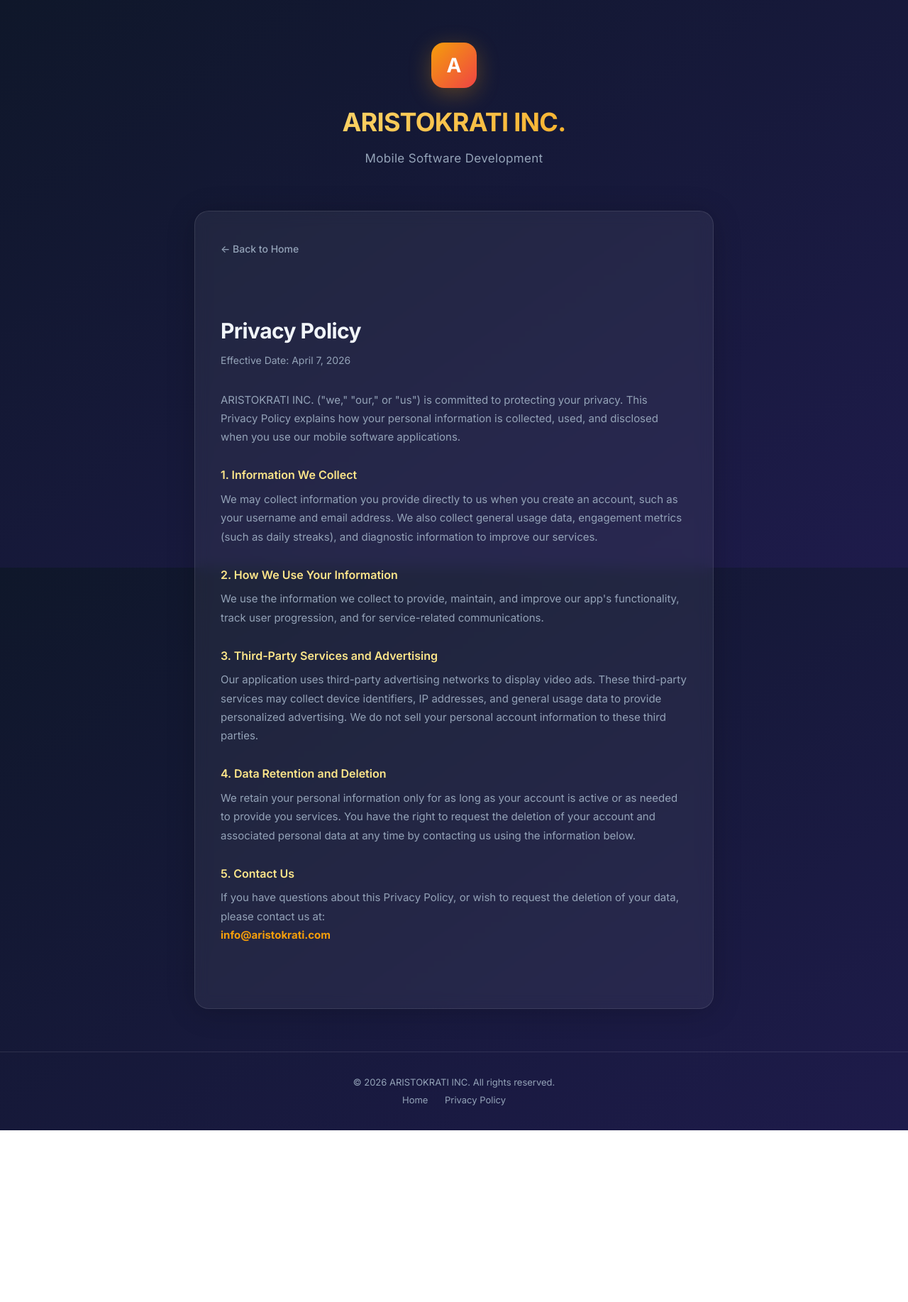
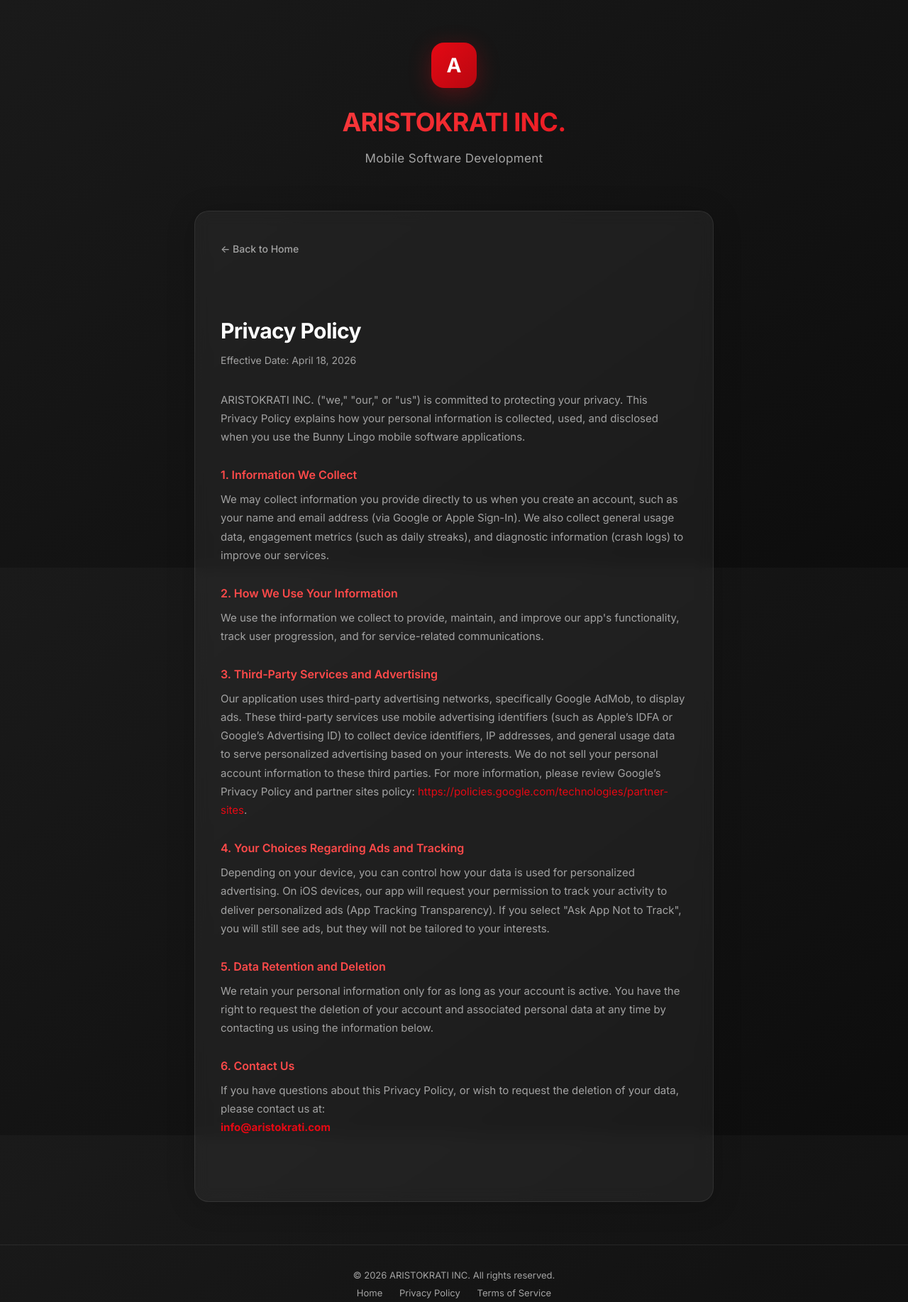
Before and after one commit to kalelimmehmet/kalelimmehmet.github.io, a plain HTML site: page privacy.html in a window 1280 px wide. Shown: the whole page at 71% size. Before the commit the page ends 1593 px from the top, so only its background shows below. Drawn offline with Linux system fonts and the light colour scheme.

Commit message:
Add Terms of Service, update Privacy Policy, and apply dark grey/red modern style

```diff
--- a/privacy.html
+++ b/privacy.html
@@ -24,23 +24,26 @@
 
                 <section class="privacy-page">
                     <h1>Privacy Policy</h1>
-                    <p class="effective-date">Effective Date: April 7, 2026</p>
+                    <p class="effective-date">Effective Date: April 18, 2026</p>
 
-                    <p>ARISTOKRATI INC. ("we," "our," or "us") is committed to protecting your privacy. This Privacy Policy explains how your personal information is collected, used, and disclosed when you use our mobile software applications.</p>
+                    <p>ARISTOKRATI INC. ("we," "our," or "us") is committed to protecting your privacy. This Privacy Policy explains how your personal information is collected, used, and disclosed when you use the Bunny Lingo mobile software applications.</p>
 
                     <h3>1. Information We Collect</h3>
-                    <p>We may collect information you provide directly to us when you create an account, such as your username and email address. We also collect general usage data, engagement metrics (such as daily streaks), and diagnostic information to improve our services.</p>
+                    <p>We may collect information you provide directly to us when you create an account, such as your name and email address (via Google or Apple Sign-In). We also collect general usage data, engagement metrics (such as daily streaks), and diagnostic information (crash logs) to improve our services.</p>
 
                     <h3>2. How We Use Your Information</h3>
                     <p>We use the information we collect to provide, maintain, and improve our app's functionality, track user progression, and for service-related communications.</p>
 
                     <h3>3. Third-Party Services and Advertising</h3>
-                    <p>Our application uses third-party advertising networks to display video ads. These third-party services may collect device identifiers, IP addresses, and general usage data to provide personalized advertising. We do not sell your personal account information to these third parties.</p>
+                    <p>Our application uses third-party advertising networks, specifically Google AdMob, to display ads. These third-party services use mobile advertising identifiers (such as Apple’s IDFA or Google’s Advertising ID) to collect device identifiers, IP addresses, and general usage data to serve personalized advertising based on your interests. We do not sell your personal account information to these third parties. For more information, please review Google’s Privacy Policy and partner sites policy: <a href="https://policies.google.com/technologies/partner-sites" target="_blank">https://policies.google.com/technologies/partner-sites</a>.</p>
 
-                    <h3>4. Data Retention and Deletion</h3>
-                    <p>We retain your personal information only for as long as your account is active or as needed to provide you services. You have the right to request the deletion of your account and associated personal data at any time by contacting us using the information below.</p>
+                    <h3>4. Your Choices Regarding Ads and Tracking</h3>
+                    <p>Depending on your device, you can control how your data is used for personalized advertising. On iOS devices, our app will request your permission to track your activity to deliver personalized ads (App Tracking Transparency). If you select "Ask App Not to Track", you will still see ads, but they will not be tailored to your interests.</p>
 
-                    <h3>5. Contact Us</h3>
+                    <h3>5. Data Retention and Deletion</h3>
+                    <p>We retain your personal information only for as long as your account is active. You have the right to request the deletion of your account and associated personal data at any time by contacting us using the information below.</p>
+
+                    <h3>6. Contact Us</h3>
                     <p>If you have questions about this Privacy Policy, or wish to request the deletion of your data, please contact us at:<br>
                     <strong><a href="mailto:info@aristokrati.com">info@aristokrati.com</a></strong></p>
                 </section>
@@ -54,6 +57,7 @@
             <p>
                 <a href="index.html">Home</a>
                 <a href="privacy.html">Privacy Policy</a>
+                <a href="terms.html">Terms of Service</a>
             </p>
         </div>
     </footer>
--- a/style.css
+++ b/style.css
@@ -1,14 +1,14 @@
 @import url('https://fonts.googleapis.com/css2?family=Inter:wght@400;500;600;700&display=swap');
 
 :root {
-    --bg-top: #0f172a;
-    --bg-bottom: #1e1b4b;
-    --card-bg: rgba(255, 255, 255, 0.06);
-    --card-border: rgba(255, 255, 255, 0.1);
-    --accent: #f59e0b;        /* warm amber */
-    --accent-light: #fde68a;
-    --text: #f1f5f9;
-    --text-muted: #94a3b8;
+    --bg-top: #1a1a1a;
+    --bg-bottom: #0d0d0d;
+    --card-bg: rgba(255, 255, 255, 0.05);
+    --card-border: rgba(255, 255, 255, 0.08);
+    --accent: #e50914;
+    --accent-light: #ff4a4a;
+    --text: #ffffff;
+    --text-muted: #a3a3a3;
     --max-width: 780px;
 }
 
@@ -54,12 +54,12 @@
     width: 64px;
     height: 64px;
     border-radius: 18px;
-    background: linear-gradient(135deg, var(--accent), #ef4444);
+    background: linear-gradient(135deg, var(--accent), #b80710);
     font-size: 28px;
     font-weight: 700;
     color: #fff;
     margin-bottom: 20px;
-    box-shadow: 0 8px 32px rgba(245, 158, 11, 0.3);
+    box-shadow: 0 8px 32px rgba(229, 9, 20, 0.3);
 }
 
 header h1 {
@@ -141,13 +141,13 @@
     display: inline-block;
     margin-top: 10px;
     padding: 10px 20px;
-    background: linear-gradient(135deg, var(--accent), #ef4444);
+    background: linear-gradient(135deg, var(--accent), #b80710);
     color: #fff !important;
     border-radius: 10px;
     font-weight: 600;
     font-size: 15px;
     text-decoration: none !important;
-    box-shadow: 0 4px 16px rgba(245, 158, 11, 0.25);
+    box-shadow: 0 4px 16px rgba(229, 9, 20, 0.25);
     transition: opacity 0.2s, transform 0.2s;
 }
 
```
Also changed, not shown: index.html (+4 -1 lines), terms.html (added, +72 -0 lines), send.txt (added).
